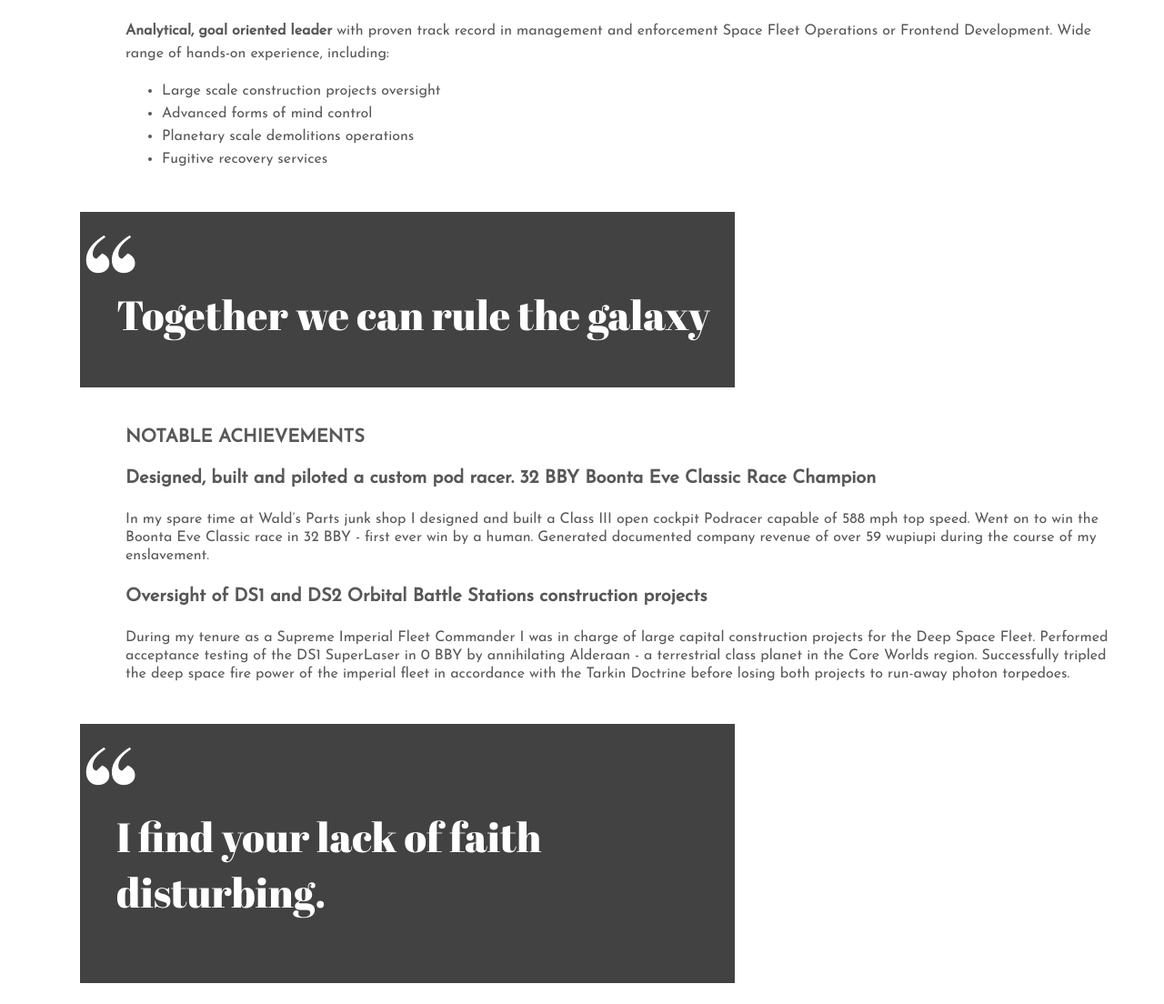
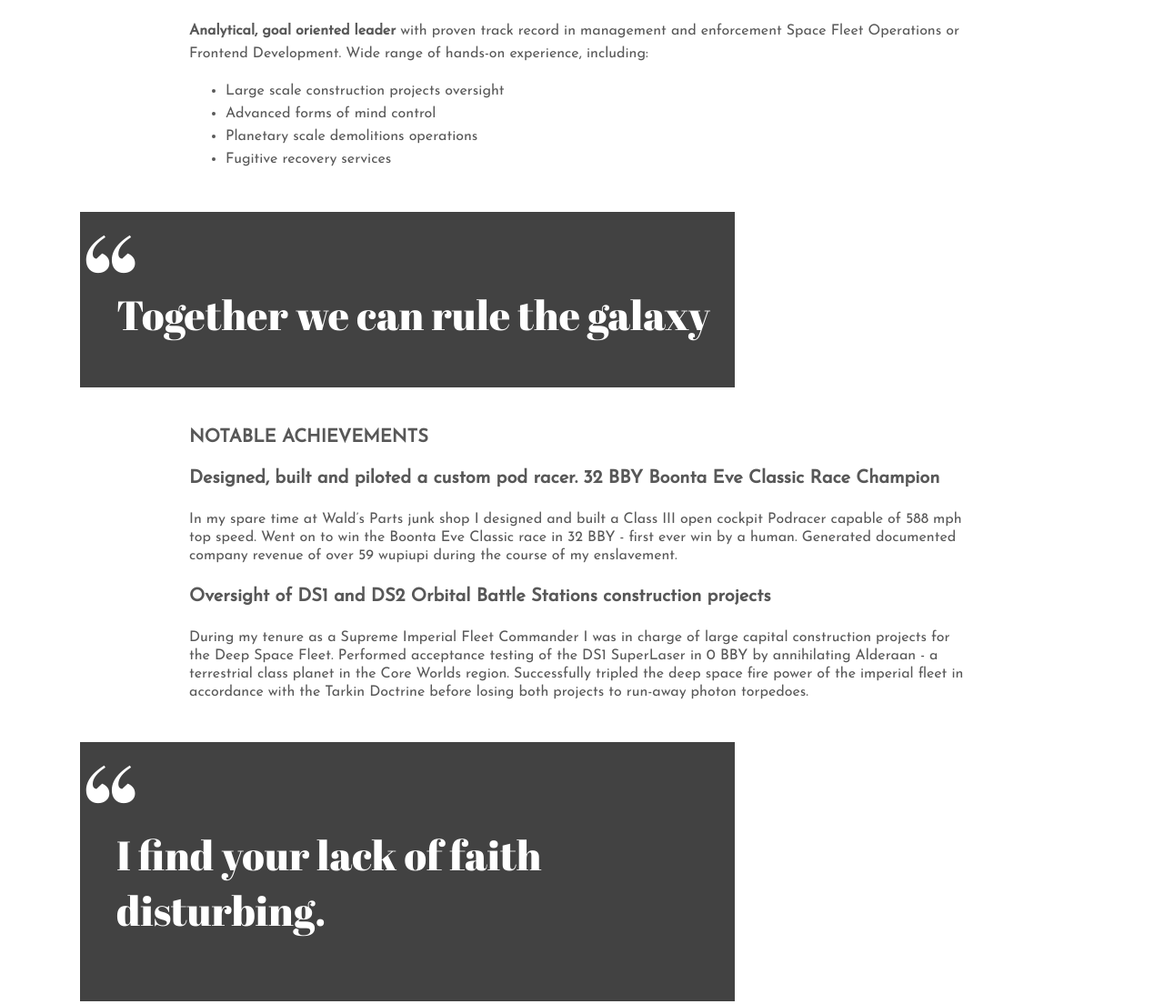
Before and after one commit to monimezei/monimezei.github.io, a plain HTML site: page index.html in a window 1280 px wide. Shown: the part 958-2062 px from the top of the page at 91% size. Drawn offline with Linux system fonts and the light colour scheme; a web font is replaced by a local one.

Commit message:
Update style.css

```diff
--- a/style.css
+++ b/style.css
@@ -16,8 +16,8 @@ h1{
   color:#1c1c1c;
 }
 .first{
-  margin-left:130px;
-  margin-right:50px;
+  margin-left:200px;
+  margin-right:200px;
   font-family: 'Josefin Sans', sans-serif;
   margin-top:20px;
   color:#585858;
@@ -55,8 +55,8 @@ blockquote{
   padding-bottom:0px;
 }
 .second{
-  margin-left:130px;
-  margin-right:50px;
+  margin-left:200px;
+  margin-right:200px;
   font-family: 'Josefin Sans', sans-serif;
   color:#585858;
 }
```
